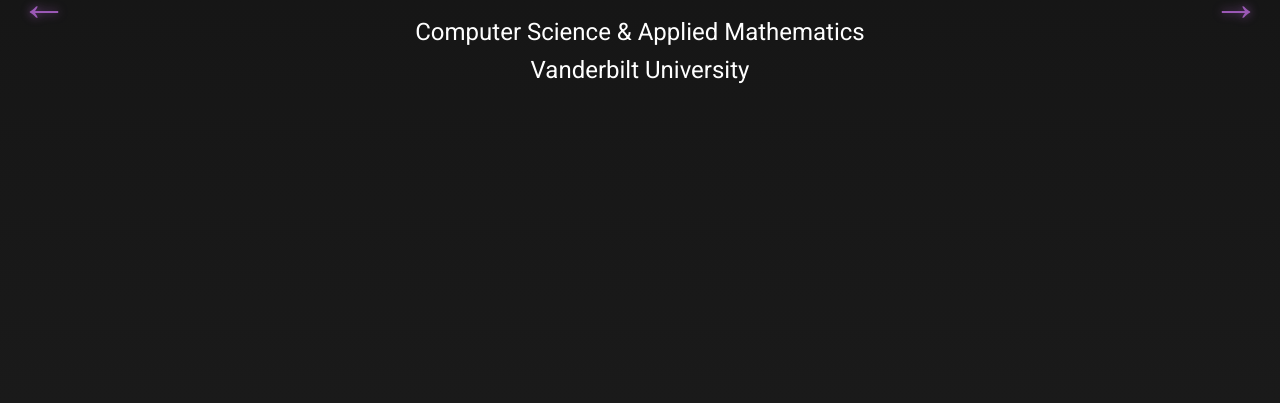
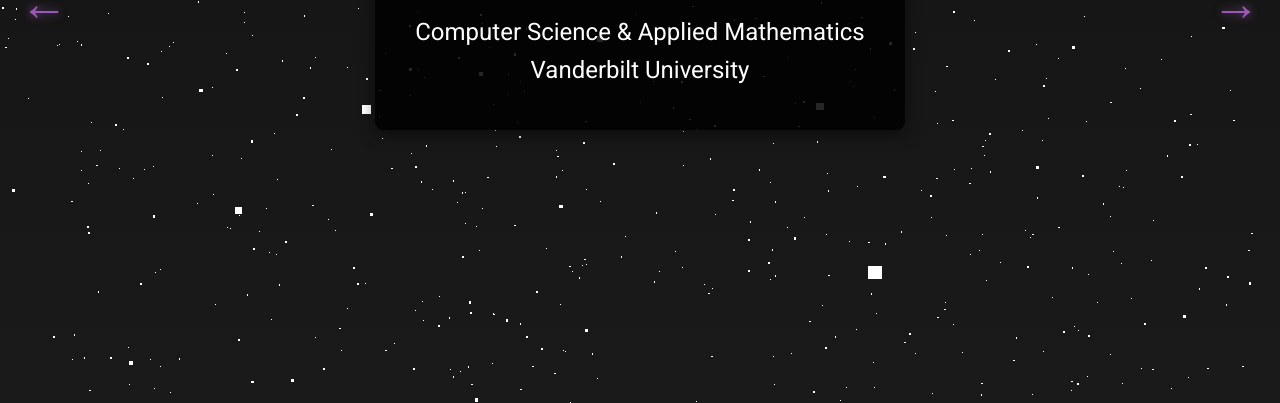
Before and after one commit to masonanton/personal_website, a website: page index.html in a window 1280 px wide. Shown: the part 397-800 px from the top of the page. Drawn offline with nearby package versions, Linux system fonts and the light colour scheme.

Commit message:
add stars

```diff
--- a/index.html
+++ b/index.html
@@ -11,6 +11,12 @@
   <link href="https://fonts.googleapis.com/css2?family=Orbitron:wght@400;700&family=Roboto:wght@300;400;700&display=swap" rel="stylesheet" />
 </head>
 <body>
+  <!-- Global Starfield Background Container (visible on all slides) -->
+  <div id="starCanvasContainer"></div>
+
+  <!-- Custom Cursor: A Simple Moon (circular with radial gradient) -->
+  <div id="customCursor"></div>
+
   <!-- Fixed Header -->
   <header>
     <div class="header-container">
@@ -29,10 +35,8 @@
   <!-- Carousel Container -->
   <div class="carousel">
     <!-- Slide 1: Home/Hero -->
-    <section id="home" class="carousel-slide hero">
-      <!-- Three.js canvas will be inserted here -->
-      <div id="heroCanvasContainer"></div>
-      <div class="hero-content">
+    <section id="home" class="carousel-slide centered">
+      <div class="content hero-content">
         <h2>Welcome.</h2>
         <p>
           Computer Science &amp; Applied Mathematics<br />
@@ -40,7 +44,7 @@
         </p>
       </div>
     </section>
-    <!-- Slide 2: About (centered vertically) -->
+    <!-- Slide 2: About -->
     <section id="about" class="carousel-slide centered">
       <div class="content">
         <h2>About</h2>
@@ -49,7 +53,7 @@
         </p>
       </div>
     </section>
-    <!-- Slide 3: Resume (centered vertically) -->
+    <!-- Slide 3: Resume -->
     <section id="resume" class="carousel-slide centered">
       <div class="content resume-content">
         <h2>Resume</h2>
@@ -163,7 +167,7 @@
         </div>
       </div>
     </section>
-    <!-- Slide 4: Contact (centered vertically) -->
+    <!-- Slide 4: Contact -->
     <section id="contact" class="carousel-slide centered">
       <div class="content">
         <h2>Contact</h2>
@@ -188,8 +192,7 @@
   <button id="prevArrow" class="carousel-arrow">&larr;</button>
   <button id="nextArrow" class="carousel-arrow">&rarr;</button>
 
-  <!-- Scripts: Three.js is loaded first, then your script -->
-  <script src="https://cdnjs.cloudflare.com/ajax/libs/three.js/r152/three.min.js"></script>
-  <script src="script.js"></script>
+  <!-- Load our custom script as an ES module -->
+  <script type="module" src="script.js"></script>
 </body>
 </html>
--- a/script.js
+++ b/script.js
@@ -1,3 +1,6 @@
+// Import three.js as an ES module from unpkg
+import * as THREE from 'https://unpkg.com/three@0.152.0/build/three.module.js';
+
 document.addEventListener('DOMContentLoaded', () => {
   /* --- Carousel Navigation --- */
   const carousel = document.querySelector('.carousel');
@@ -28,7 +31,6 @@
     scrollToSlide(nextIndex);
   });
 
-  // Update currentSlide on manual scroll (if the user swipes)
   carousel.addEventListener('scroll', () => {
     const index = Math.round(carousel.scrollLeft / window.innerWidth);
     currentSlide = index;
@@ -37,7 +39,6 @@
   /* --- Resume Tabs Functionality --- */
   const tabLinks = document.querySelectorAll('.tab-link');
   const tabContents = document.querySelectorAll('.tab-content');
-
   tabLinks.forEach(tab => {
     tab.addEventListener('click', () => {
       tabLinks.forEach(link => link.classList.remove('active'));
@@ -59,14 +60,23 @@
     contactForm.reset();
   });
 
-  /* --- Initialize Hero Three.js Starfield --- */
-  initHeroThreeJS();
+  /* --- Custom Cursor (Crescent Moon) --- */
+  const customCursor = document.getElementById('customCursor');
+  document.addEventListener('mousemove', (e) => {
+    customCursor.style.left = `${e.clientX}px`;
+    customCursor.style.top = `${e.clientY}px`;
+  });
+
+  /* --- Initialize Global Starfield --- */
+  initGlobalStarfield();
+
+  /* --- Start Burst Particle Spawner (every 2 seconds) --- */
+  setInterval(spawnBurstParticle, 2000);
 });
 
-/* --- Three.js Starfield with Interactive Parallax --- */
-function initHeroThreeJS() {
-  const container = document.getElementById('heroCanvasContainer');
-  // Use full viewport dimensions
+/* --- Global Starfield with Interactive Parallax, Swell, and Repulsion --- */
+function initGlobalStarfield() {
+  const container = document.getElementById('starCanvasContainer');
   const width = window.innerWidth;
   const height = window.innerHeight;
 
@@ -76,7 +86,10 @@
   renderer.setSize(width, height);
   container.appendChild(renderer.domElement);
 
-  // Create a starfield
+  // Store globally for burst particles
+  window._globalStarfield = { scene, camera, renderer };
+
+  // Create the main starfield
   const starsCount = 5000;
   const starsGeometry = new THREE.BufferGeometry();
   const positions = new Float32Array(starsCount * 3);
@@ -87,9 +100,11 @@
   }
   starsGeometry.setAttribute('position', new THREE.BufferAttribute(positions, 3));
 
+  const baseSize = 1.2;
+  let swellFactor = 0;
   const starsMaterial = new THREE.PointsMaterial({
     color: 0xffffff,
-    size: 1.2,
+    size: baseSize,
     sizeAttenuation: true
   });
   const starField = new THREE.Points(starsGeometry, starsMaterial);
@@ -97,11 +112,16 @@
 
   camera.position.z = 1;
 
-  // Interactive parallax variables
   let mouseX = 0, mouseY = 0;
+  let prevMouseX = window.innerWidth / 2, prevMouseY = window.innerHeight / 2;
   document.addEventListener('mousemove', (e) => {
-    mouseX = (e.clientX - window.innerWidth / 2);
-    mouseY = (e.clientY - window.innerHeight / 2);
+    mouseX = e.clientX - window.innerWidth / 2;
+    mouseY = e.clientY - window.innerHeight / 2;
+    const dx = Math.abs(e.clientX - prevMouseX);
+    const dy = Math.abs(e.clientY - prevMouseY);
+    swellFactor = Math.min(5, swellFactor + (dx + dy) * 0.01);
+    prevMouseX = e.clientX;
+    prevMouseY = e.clientY;
   });
 
   function animate() {
@@ -109,14 +129,19 @@
     // Slowly rotate the starfield
     starField.rotation.x += 0.0001;
     starField.rotation.y += 0.0001;
-    // Apply a subtle parallax effect based on mouse movement
+    // Parallax effect: adjust camera position
     camera.position.x += ((mouseX * 0.0005) - camera.position.x) * 0.05;
     camera.position.y += ((-mouseY * 0.0005) - camera.position.y) * 0.05;
+    // Repulsion effect: shift the starfield further away from the mouse pointer
+    starField.position.x = -mouseX * 0.001;
+    starField.position.y = mouseY * 0.001;
+    // Swell effect: update star size
+    starsMaterial.size = baseSize + swellFactor;
+    swellFactor *= 0.95;
     renderer.render(scene, camera);
   }
   animate();
 
-  // Update renderer and camera on window resize
   window.addEventListener('resize', () => {
     const newWidth = window.innerWidth;
     const newHeight = window.innerHeight;
@@ -125,3 +150,54 @@
     camera.updateProjectionMatrix();
   });
 }
+
+/* --- Burst Particle Spawner --- */
+function spawnBurstParticle() {
+  if (!window._globalStarfield) return;
+  const { scene } = window._globalStarfield;
+
+  // Create a larger burst particle (a sphere) with purple color
+  const geometry = new THREE.SphereGeometry(8, 16, 16);
+  const material = new THREE.MeshBasicMaterial({
+    color: 0x9b59b6,
+    transparent: true,
+    opacity: 1
+  });
+  const burst = new THREE.Mesh(geometry, material);
+  // Spawn at a random position within a defined range
+  burst.position.set(
+    (Math.random() - 0.5) * 800,
+    (Math.random() - 0.5) * 800,
+    (Math.random() - 0.5) * 800
+  );
+  // Give it a random velocity vector
+  burst.userData.velocity = new THREE.Vector3(
+    (Math.random() - 0.5) * 6,
+    (Math.random() - 0.5) * 6,
+    (Math.random() - 0.5) * 6
+  );
+  // Set lifetime in milliseconds
+  burst.userData.lifetime = 2000;
+  burst.userData.age = 0;
+  scene.add(burst);
+
+  const startTime = performance.now();
+  function updateBurst() {
+    const now = performance.now();
+    const delta = now - startTime;
+    burst.userData.age = delta;
+    // Move burst particle according to its velocity
+    burst.position.add(burst.userData.velocity);
+    // Fade out over its lifetime
+    const t = delta / burst.userData.lifetime;
+    burst.material.opacity = Math.max(0, 1 - t);
+    if (delta < burst.userData.lifetime) {
+      requestAnimationFrame(updateBurst);
+    } else {
+      scene.remove(burst);
+      burst.geometry.dispose();
+      burst.material.dispose();
+    }
+  }
+  updateBurst();
+}
--- a/server.js
+++ b/server.js
@@ -3,7 +3,7 @@
 const app = express();
 const PORT = process.env.PORT || 3000;
 
-// Serve static files from the repository root
+// Serve static files from the project root
 app.use(express.static(__dirname));
 
 app.get('*', (req, res) => {
--- a/style.css
+++ b/style.css
@@ -11,11 +11,34 @@
   color: #ccc;
   line-height: 1.6;
   overflow: hidden; /* Prevent body scrolling */
+  cursor: none; /* Hide default cursor */
 }
 
 /* Use Orbitron for headings */
 h1, h2, h3, h4 {
   font-family: 'Orbitron', sans-serif;
+}
+
+/* Global Starfield Container */
+#starCanvasContainer {
+  position: fixed;
+  top: 0;
+  left: 0;
+  width: 100vw;
+  height: 100vh;
+  z-index: -1;
+}
+
+/* Custom Cursor: Simple Crescent-Like Moon (circular with radial gradient) */
+#customCursor {
+  position: fixed;
+  width: 40px;
+  height: 40px;
+  pointer-events: none;
+  border-radius: 50%;
+  background: radial-gradient(circle at 30% 30%, #fff, #ccc);
+  transform: translate(-50%, -50%);
+  z-index: 1200;
 }
 
 /* Header */
@@ -79,7 +102,6 @@
 }
 
 /* Center content vertically for slides */
-.hero,
 .centered {
   display: flex;
   align-items: center;
@@ -87,24 +109,9 @@
   text-align: center;
 }
 
-/* Hero Slide */
-.hero {
-  overflow: hidden;
+/* Hero Slide Content */
+.hero-content {
   color: #fff;
-}
-
-#heroCanvasContainer {
-  position: absolute;
-  top: 0;
-  left: 0;
-  width: 100vw;
-  height: 100vh;
-  z-index: -1;
-}
-
-.hero-content {
-  position: relative;
-  z-index: 1;
 }
 
 .hero-content h2 {
@@ -125,7 +132,14 @@
   box-shadow: 0 4px 15px rgba(0, 0, 0, 0.5);
 }
 
-/* For the Resume section, left-align the paragraphs and lists */
+/* Constrain Resume Content Height & Enable Scrolling */
+.resume-content {
+  max-height: calc(100vh - 150px);
+  overflow-y: auto;
+  padding-right: 10px;
+}
+
+/* For the Resume section, left-align paragraphs and lists */
 .resume-content p,
 .resume-content ul {
   text-align: left;
```
